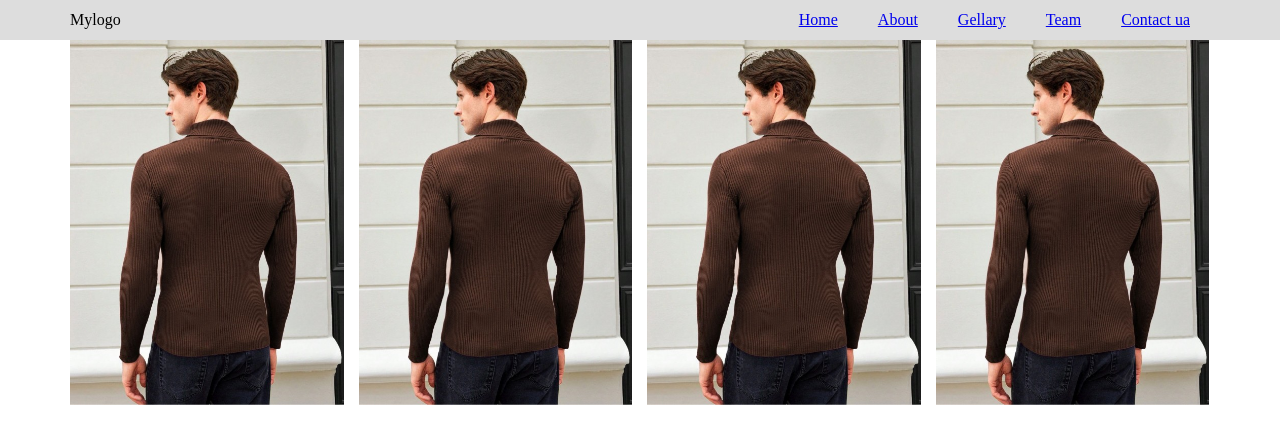
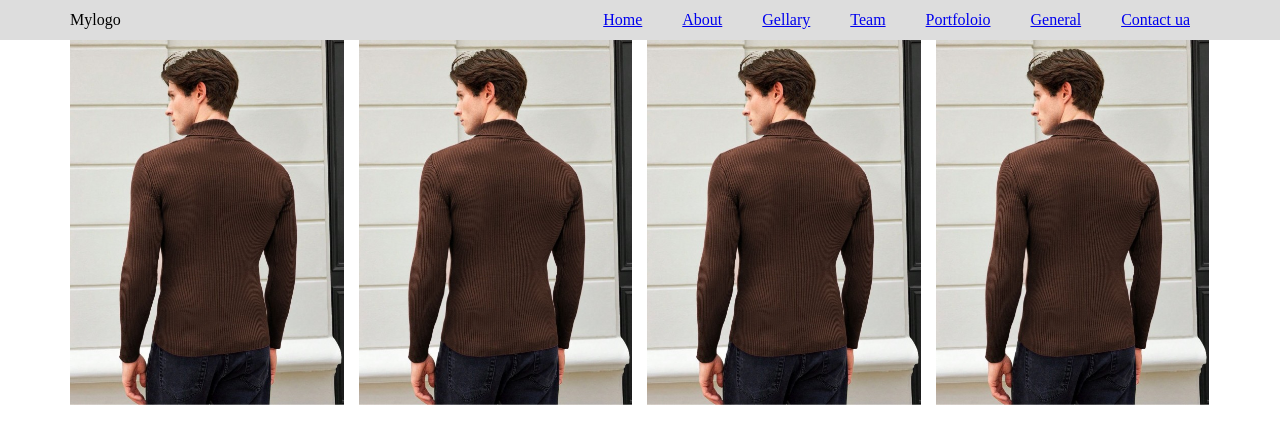
Before and after one commit to pawan4496/git-demo, a plain HTML site: page index.html in a window 1280 px wide. Drawn offline with Linux system fonts and the light colour scheme.

Commit message:
menu add

```diff
--- a/index.html
+++ b/index.html
@@ -18,6 +18,8 @@
                             <li><a href="#">About</a></li>
                             <li><a href="#">Gellary</a></li>
                             <li><a href="#">Team</a></li>
+                            <li><a href="#">Portfoloio</a></li>
+                            <li><a href="#">General</a></li>
                             <li><a href="#">Contact ua</a></li>
                         </ul>
                     </div>
```
